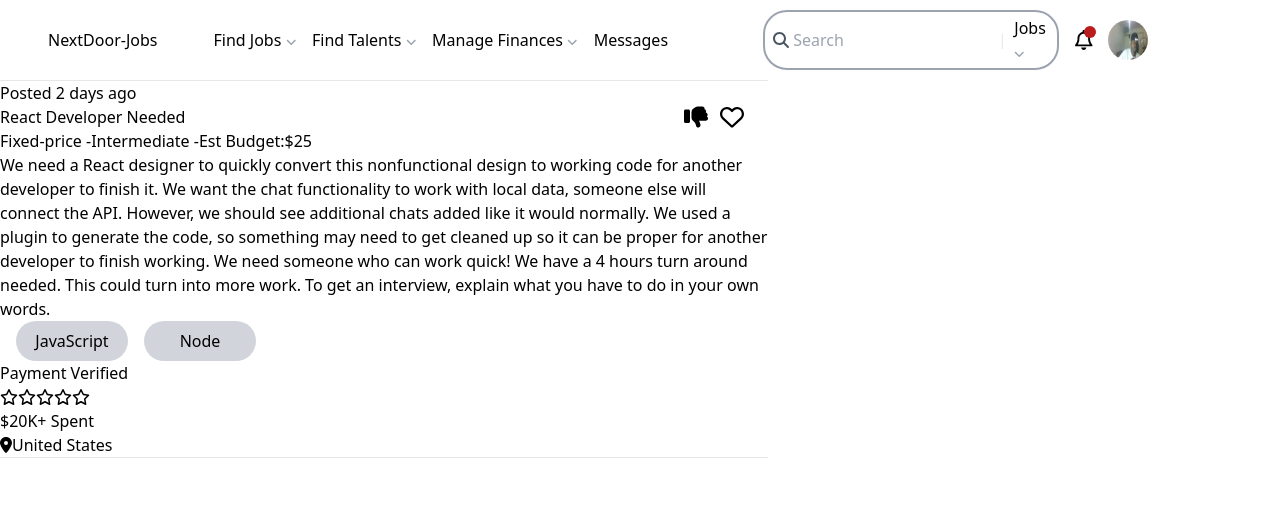
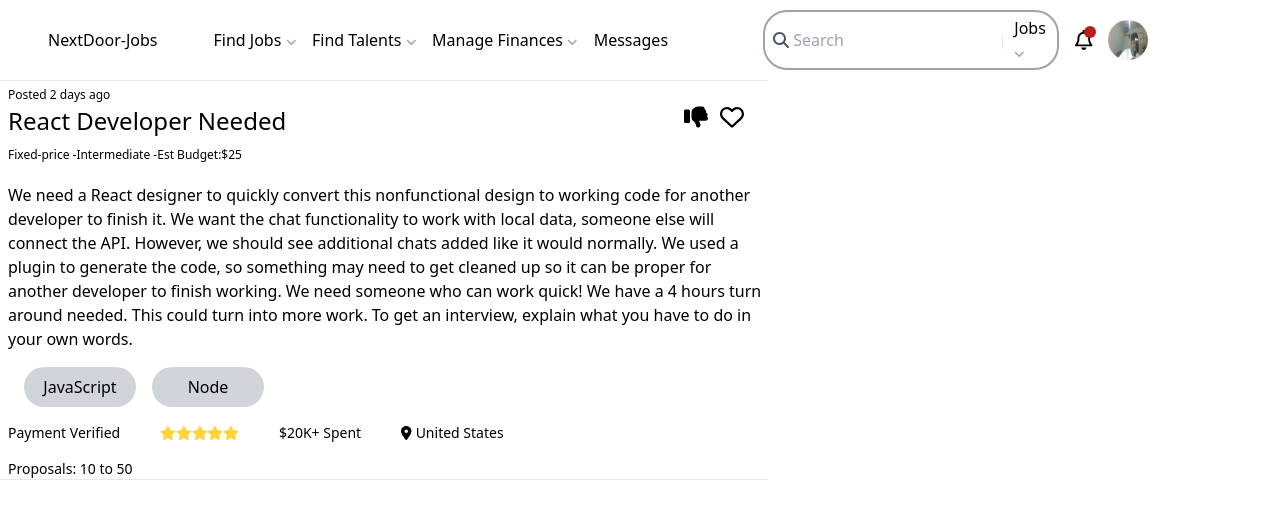
Before and after one commit to Kamau-ke/nextDoor-Jobs, a React (Vite) app: page / in a window 1280 px wide. Shown: the top 512 px of the page. Built offline with nearby package versions, Linux system fonts and the light colour scheme.

Commit message:
job card

```diff
--- a/src/components/JobCard.jsx
+++ b/src/components/JobCard.jsx
@@ -2,16 +2,17 @@
 import { FontAwesomeIcon } from '@fortawesome/react-fontawesome'
 import { faHeart, faMap } from '@fortawesome/free-regular-svg-icons'
 import { faThumbsDown } from '@fortawesome/free-solid-svg-icons'
-import { faStar } from '@fortawesome/free-regular-svg-icons'
+// import { faStar } from '@fortawesome/free-regular-svg-icons'
+import { faStar } from '@fortawesome/free-solid-svg-icons'
 import { faLocationDot } from '@fortawesome/free-solid-svg-icons/faLocationDot'
 function JobCard() {
   return (
-    <div className='w-3/5 border border-gray border-x-0'>
-        <span>Posted 2 days ago</span>
+    <div className='w-3/5 border border-gray border-x-0 pl-2 cursor-pointer hover:bg-gray-100 group'>
+        <span className='text-xs'>Posted 2 days ago</span>
         <div className='flex justify-between'>
             <div>
-                <h3>React Developer Needed</h3>
-                <p>Fixed-price -Intermediate -Est Budget:$25</p>
+                <h3 className='text-2xl mb-2.5 group-hover:text-green-600'>React Developer Needed</h3>
+                <p className='text-xs mb-5'>Fixed-price -Intermediate -Est Budget:$25</p>
             </div>
 
             <div className='space-x-3 mr-6 -top-2'>
@@ -19,28 +20,41 @@
                 <FontAwesomeIcon icon={faHeart} className='h-6 cursor-pointer' />
             </div>
         </div>
-        <div>
+        <div className='mb-4'>
             <p>We need a React designer to quickly convert this nonfunctional design to working code for another developer to finish it. We want the chat functionality to work with local data, someone else will connect the API. However, we should see additional chats added like it would normally. We used a plugin to generate the code, so something may need to get cleaned up so it can be proper for another developer to finish working. We need someone who can work quick! We have a 4 hours turn around needed. This could turn into more work. To get an interview, explain what you have to do in your own words.</p>
         </div>
 
-        <div className='flex'>
+        <div className='flex mb-4'>
             <h4 className='bg-gray-300 w-28 py-2 rounded-full text-center ml-4 '>JavaScript</h4>
 
             <h4 className='bg-gray-300 w-28 py-2 rounded-full text-center ml-4 '>Node</h4>
         </div>
 
-        <div>
+        <div className='flex space-x-10 mb-4 text-sm'>
             <p>Payment Verified</p>
 
-            <FontAwesomeIcon icon={faStar} />
-            <FontAwesomeIcon icon={faStar} />
-            <FontAwesomeIcon icon={faStar} />
-            <FontAwesomeIcon icon={faStar} />
-            <FontAwesomeIcon icon={faStar} />
+            <div className='hidden'>
+            <FontAwesomeIcon icon={faStar} style={{color: "#FFD43B",}} />
+            <FontAwesomeIcon icon={faStar} style={{color: "#FFD43B",}} />
+            <FontAwesomeIcon icon={faStar} style={{color: "#FFD43B",}}/>
+            <FontAwesomeIcon icon={faStar} style={{color: "#FFD43B",}}/>
+            <FontAwesomeIcon icon={faStar} style={{color: "#FFD43B",}}/>
+            </div>
+            <div>
+            <FontAwesomeIcon icon={faStar} style={{color: "#FFD43B",}} />
+            <FontAwesomeIcon icon={faStar} style={{color: "#FFD43B",}} />
+            <FontAwesomeIcon icon={faStar} style={{color: "#FFD43B",}}/>
+            <FontAwesomeIcon icon={faStar} style={{color: "#FFD43B",}}/>
+            <FontAwesomeIcon icon={faStar} style={{color: "#FFD43B",}}/>
+            </div>
 
             <p>$20K+ <span>Spent</span> </p>
-            <FontAwesomeIcon icon={faLocationDot}/><span>United States</span>
+            <div>
+            <FontAwesomeIcon icon={faLocationDot} className='mr-1'/><span>United States</span>
+            </div>
         </div>
+
+        <p className='text-sm'>Proposals: <span>10 to 50</span></p>
 
     </div>
   )
--- /dev/null
+++ b/src/components/ProfileCard.jsx
@@ -0,0 +1,13 @@
+import React from 'react'
+import Profile from'../assets/images/profile.jpg'
+function ProfileCard() {
+  return (
+    <div>
+        <div>
+            <img src={Profile} className='h-30'/>
+        </div>
+    </div>
+  )
+}
+
+export default ProfileCard
```
